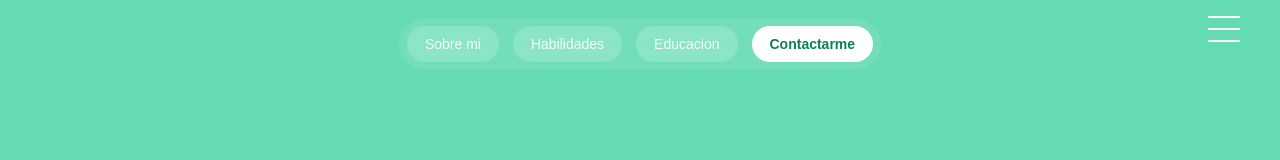
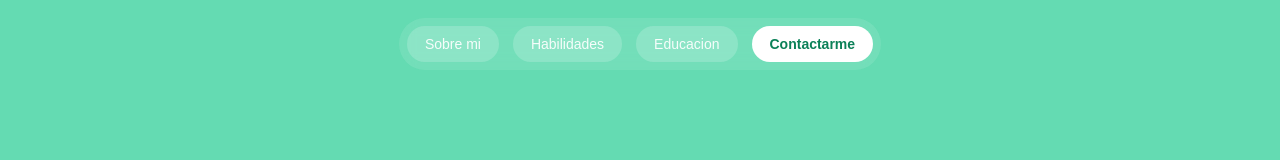
Before and after one commit to lolagou/portfolio-hero, a React (Create React App) app: page / in a window 1280 px wide. Shown: the top 160 px of the page. Built offline with nearby package versions, Linux system fonts and the light colour scheme.

Commit message:
saco el burger

```diff
--- a/src/App.css
+++ b/src/App.css
@@ -653,7 +653,7 @@
 
 .ph-burger{
   position:absolute;
-  right:24px; top:16px;
+  right:24px; top:37px;
   width:32px; height:26px;
   display:flex; flex-direction:column; justify-content:space-between;
   background: transparent; border: 0; padding: 0; cursor: pointer;
--- a/src/PortfolioHero.jsx
+++ b/src/PortfolioHero.jsx
@@ -30,16 +30,6 @@ export default function PortfolioHero() {
           ))}
         </nav>
 
-        {/* BOTÓN BURGER */}
-        <button
-          className="ph-burger"
-          aria-label="Abrir menú"
-          onClick={() => setMenuOpen(true)}
-        >
-          <span />
-          <span />
-          <span />
-        </button>
       </header>
 
       {/* HERO */}
@@ -74,7 +64,7 @@ export default function PortfolioHero() {
       <FooterSection />
 
       {/* 👇 MENÚ DESPLEGABLE */}
-      <NavOverlay open={menuOpen} onClose={() => setMenuOpen(false)} />
+
     </div>
   );
 }
@@ -347,38 +337,3 @@ function FooterSection() {
     </footer>
   );
 }
-
-function NavOverlay({ open, onClose }) {
-  const goTo = (id) => () => {
-    const el = document.querySelector(id);
-    if (el) el.scrollIntoView({ behavior: "smooth", block: "start" });
-    onClose();
-  };
-
-  return (
-    <div className={`nav-ovl ${open ? "is-open" : ""}`} aria-hidden={!open}>
-      <div className="nav-panel">
-        <button className="nav-close" aria-label="Cerrar menú" onClick={onClose}>
-          ✕
-        </button>
-
-        <nav className="nav-list">
-          <button className="nav-item is-active" onClick={goTo("#sobre-mi")}>
-            Sobre mi
-            <span className="nav-underline" aria-hidden />
-          </button>
-          <button className="nav-item" onClick={goTo("#habilidades")}>
-            Habilidades
-          </button>
-          <button className="nav-item" onClick={goTo("#educacion")}>
-            Educación
-          </button>
-
-          <a className="ft-btn nav-cta" href="mailto:lolaemma2007@gmail.com">
-            Trabaja conmigo
-          </a>
-        </nav>
-      </div>
-    </div>
-  );
-}
```
